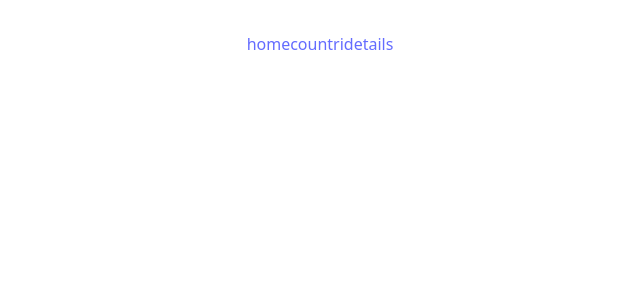
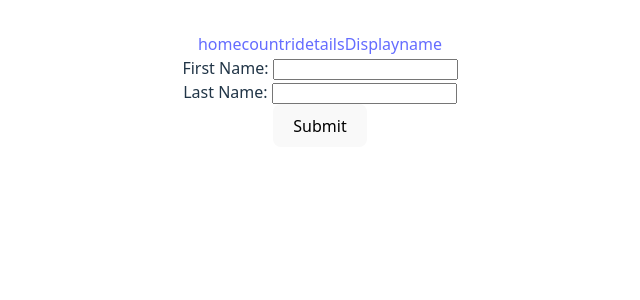
Before and after one commit to somgitreact/interviewPrep, a React (Vite) app: page /displayname in a window 1280 px wide. Before the commit this address had no page. Shown: the top 300 px of the page, without its empty margins (320-960 px from the left). Built offline with nearby package versions, Linux system fonts and the light colour scheme.

Commit message:
upload Countries

```diff
--- a/src/navigation/NavigationPage.jsx
+++ b/src/navigation/NavigationPage.jsx
@@ -2,6 +2,7 @@ import React from 'react'
 import { Link, Route, Routes } from 'react-router-dom'
 import Countryflgs from '../pages/Countryflgs'
 import Searchcountriesdetails from '../pages/Searchcountriesdetails'
+import Displayname from '../pages/Displayname'
 
 const NavigationPage = () => {
   return (
@@ -9,10 +10,13 @@ const NavigationPage = () => {
                 <nav>
             <Link to="/">home</Link>
             <Link to="/countridetails">countridetails</Link>
+            <Link to="/displayname">Displayname</Link>
         </nav>
         <Routes>
             <Route path='/countridetails' element={<Searchcountriesdetails />} />
+            <Route path='/displayname' element={<Displayname />} />
             <Route path='/' element={<Countryflgs/>} />
+
         </Routes>
     </div>
   )
--- a/src/pages/Displayname.jsx
+++ b/src/pages/Displayname.jsx
@@ -1,9 +1,26 @@
-import React from 'react'
+import React, { useState } from 'react'
 
 const Displayname = () => {
-    //const [input]
+    const [input, setInput] = useState({});
+    const [text, setText] = useState('')
+    const inpChang = (e)=>{
+        const {name, value} = e.target;
+        setInput((prev)=>({...prev, [name]:value }))
+    }
+    const submitHandler = ()=>{
+     setText(input.fnam + " " + input.lnam)
+    }
   return (
-    <div>Displayname</div>
+    <div>
+      <div className=''>
+        First Name: <input type='text' name='fnam' value={input.fnam} onChange={inpChang} />
+      </div>
+      <div className=''>
+        Last Name: <input type='text' name='lnam' value={input.lnam} onChange={inpChang} />
+      </div>
+      <button onClick={submitHandler}>Submit</button>
+      {text && <div className='fullname'>Full Name:  {text}</div>}
+    </div>
   )
 }
 
```
